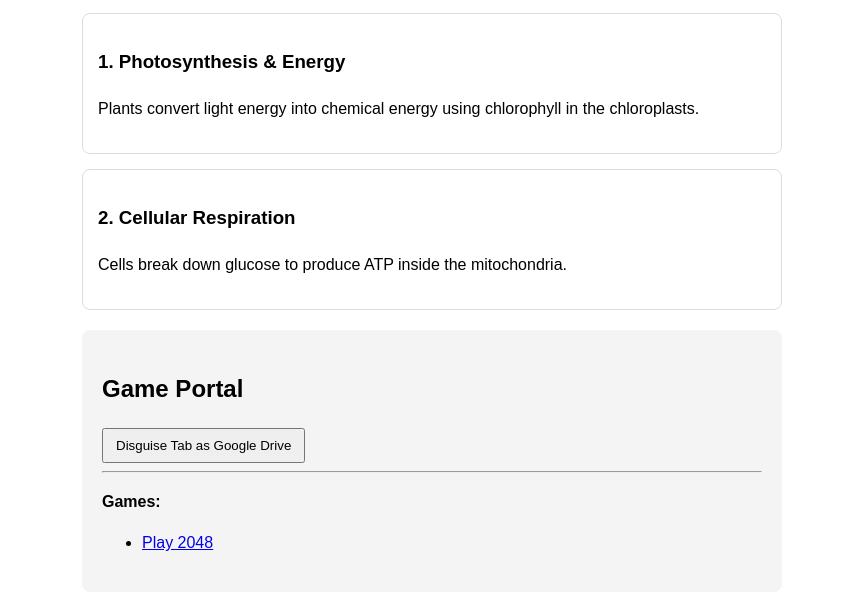
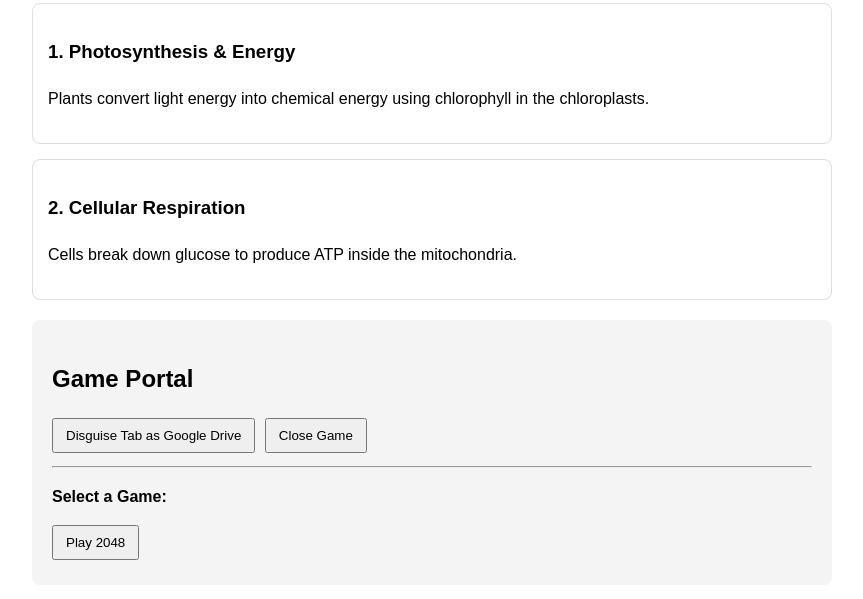
Before and after one commit to bighf/study-hub, a plain HTML site: page index.html in a window 1280 px wide. Both pictures are taken after a click on the element "mitochondria". Shown: the part 193-792 px from the top of the page, without its empty margins (208-1071 px from the left). Drawn offline with Linux system fonts and the light colour scheme.

Commit message:
Update game toggle functionality and styles

```diff
--- a/index.html
+++ b/index.html
@@ -3,10 +3,11 @@
 <head>
   <title>Biology Study Hub</title>
   <style>
-    body { font-family: Arial, sans-serif; max-width: 700px; margin: 50px auto; padding: 20px; line-height: 1.6; }
+    body { font-family: Arial, sans-serif; max-width: 800px; margin: 40px auto; padding: 20px; line-height: 1.6; }
     .card { border: 1px solid #ddd; padding: 15px; border-radius: 8px; margin-bottom: 15px; }
     #secret-games { display: none; background: #f4f4f4; padding: 20px; border-radius: 8px; margin-top: 20px; }
-    button { padding: 8px 12px; cursor: pointer; }
+    button { padding: 8px 12px; cursor: pointer; margin-right: 5px; margin-bottom: 5px; }
+    #game-frame { width: 100%; height: 600px; border: 2px solid #ccc; border-radius: 8px; display: none; margin-top: 15px; }
   </style>
 </head>
 <body>
@@ -22,28 +23,47 @@
 
   <div class="card">
     <h3>2. Cellular Respiration</h3>
-    <!-- SECRET TRIGGER: Clicking the word "mitochondria" opens the games -->
-    <p>Cells break down glucose to produce ATP inside the <span onclick="unlockGames()">mitochondria</span>.</p>
+    <!-- SECRET TRIGGER: Clicking "mitochondria" toggles the game menu on and off -->
+    <p>Cells break down glucose to produce ATP inside the <span onclick="toggleGames()">mitochondria</span>.</p>
   </div>
 
   <!-- HIDDEN GAME MENU -->
   <div id="secret-games">
     <h2>Game Portal</h2>
     <button onclick="cloakTab()">Disguise Tab as Google Drive</button>
+    <button onclick="closeGame()">Close Game</button>
     <hr>
-    <p><strong>Games:</strong></p>
-    <ul>
-      <!-- You will add links to your game folders here later -->
-      <li><a href="2048/index.html">Play 2048</a></li>
-    </ul>
+    <p><strong>Select a Game:</strong></p>
+
+    <!-- GAME BUTTONS: Add more buttons here as you upload more game folders -->
+    <button onclick="loadGame('2048/index.html')">Play 2048</button>
+
+    <!-- THE GAME SCREEN (Stays inside your website) -->
+    <iframe id="game-frame" src=""></iframe>
   </div>
 
   <script>
-    // Reveals the hidden game box
-    function unlockGames() {
-      document.getElementById('secret-games').style.display = 'block';
+    // Shows or hides the game portal when clicking "mitochondria"
+    function toggleGames() {
+      let menu = document.getElementById('secret-games');
+      menu.style.display = (menu.style.display === 'block') ? 'none' : 'block';
     }
-    // Changes the tab title and icon to Google Drive
+
+    // Loads the chosen game right inside the page
+    function loadGame(gameUrl) {
+      let frame = document.getElementById('game-frame');
+      frame.src = gameUrl;
+      frame.style.display = 'block';
+    }
+
+    // Hides the game screen
+    function closeGame() {
+      let frame = document.getElementById('game-frame');
+      frame.src = '';
+      frame.style.display = 'none';
+    }
+
+    // Changes tab to Google Drive
     function cloakTab() {
       document.title = "My Drive - Google Drive";
       let link = document.querySelector("link[rel~='icon']") || document.createElement('link');
```
